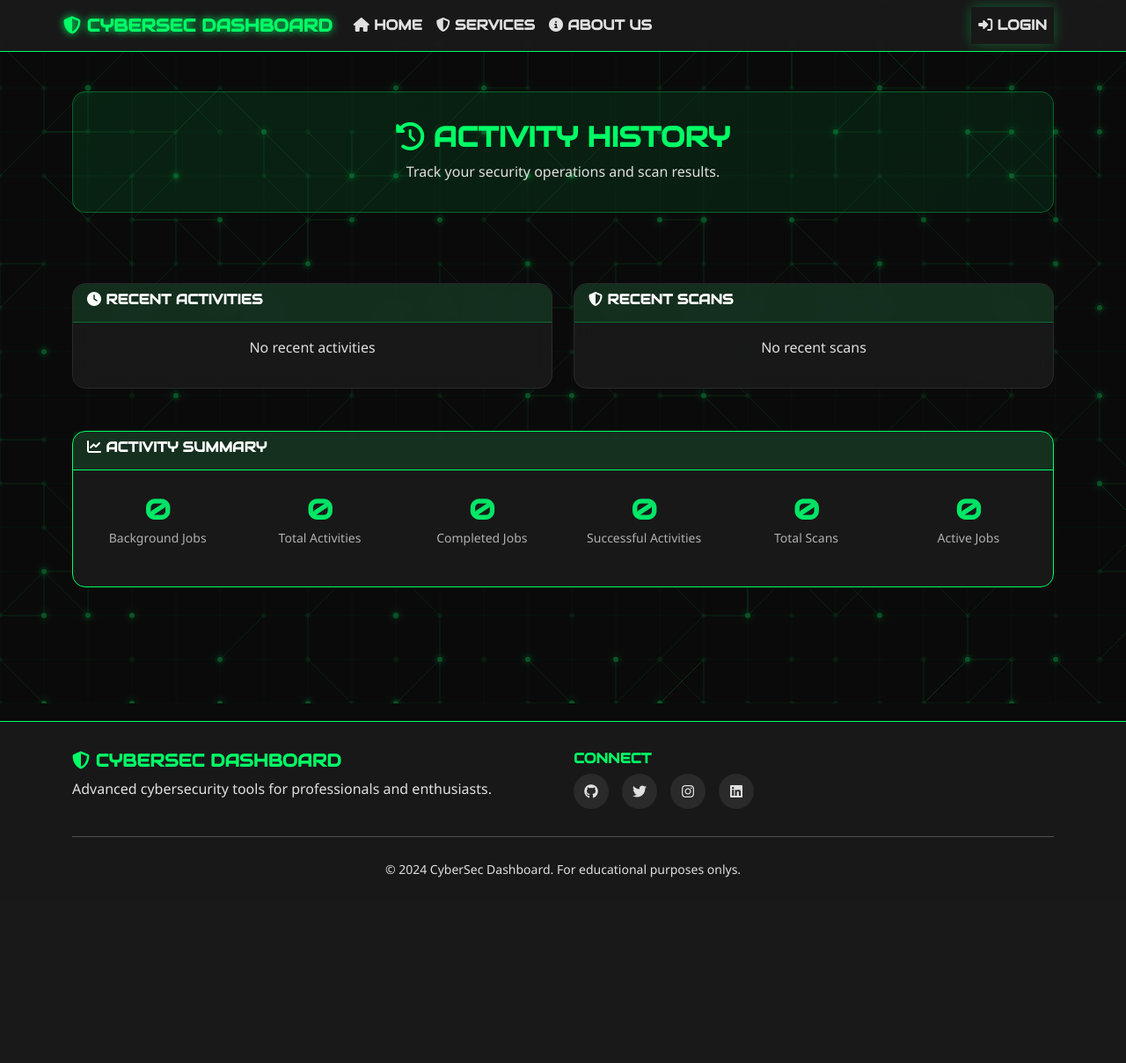
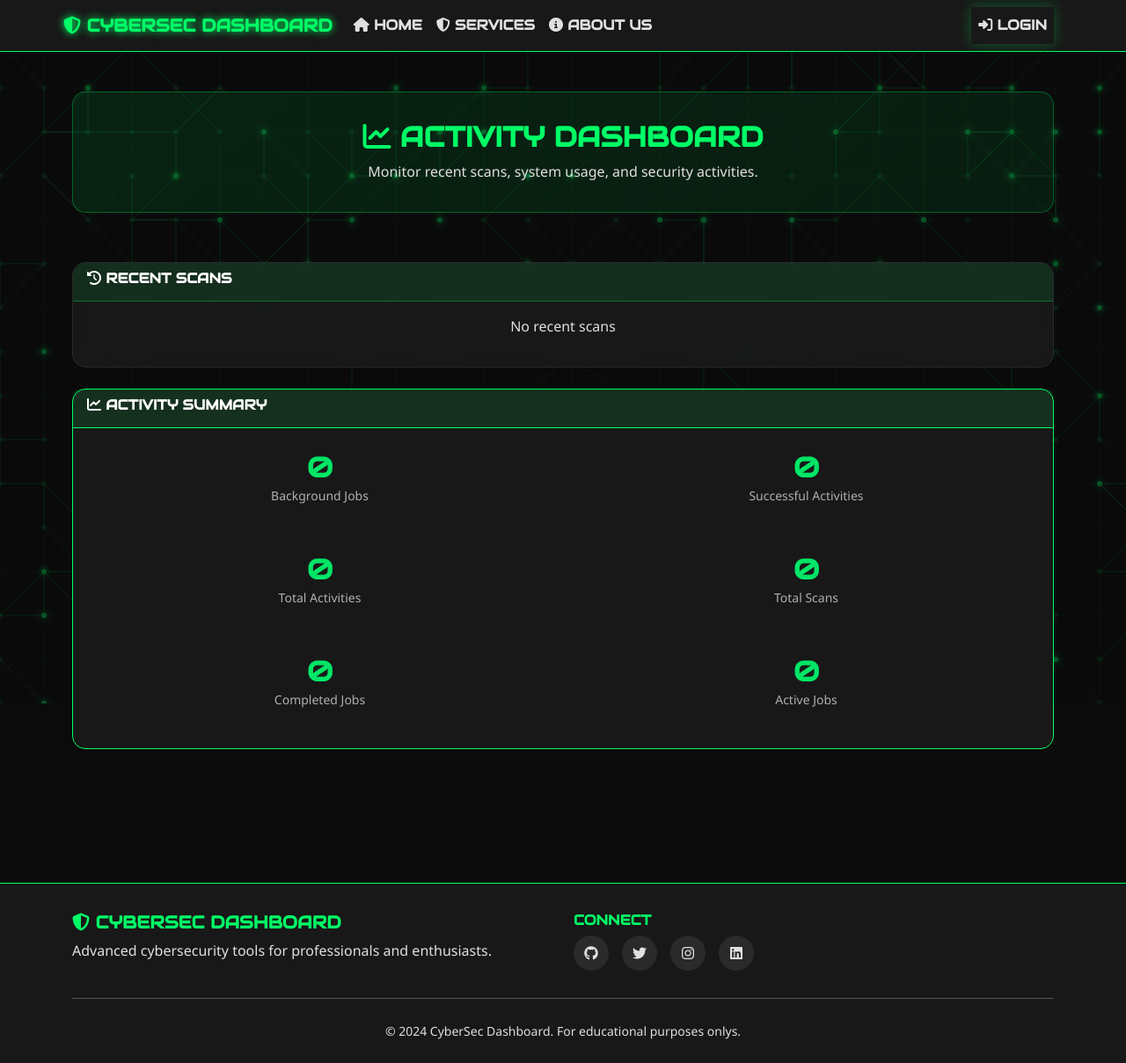
Before and after one commit to jas-preet-singh/C-SENTINAL-Cybersecurity-Dashboard-, a Flask app: template templates/activity.html in a window 1280 px wide. Shown: the whole page at 88% size. Before the commit the page ends 998 px from the top, so only its background shows below. Run offline with Flask 3, Linux system fonts and the light colour scheme; the template is opened without the code that fills it, so the values that code supplies are empty; parts of the project's set-up code (start-up, migrations or seed data) failed here and were passed over.

Commit message:
Update activity dashboard to display recent scans and improve layout
Refactors the activity page to display recent scans with risk levels and updates the header to "Activity Dashboard".

Replit-Commit-Author: Agent
Replit-Commit-Session-Id: 93d00879-e943-47a4-b806-d9a234aa8a5f
Replit-Commit-Checkpoint-Type: full_checkpoint
Replit-Commit-Screenshot-Url: https://storage.googleapis.com/screenshot-production-us-central1/bf428374-0748-4566-b4cb-974ad830c269/93d00879-e943-47a4-b806-d9a234aa8a5f/6RgtFsk

```diff
--- a/templates/activity.html
+++ b/templates/activity.html
@@ -1,59 +1,27 @@
 {% extends "base.html" %}
 
-{% block title %}Activity History - CyberSec Dashboard{% endblock %}
+{% block title %}Activity - CyberSec Dashboard{% endblock %}
 
 {% block content %}
 <div class="container">
- <!-- Header Section -->
- <div class="row mt-4 mb-5">
+    <div class="row mt-4">
         <div class="col-12">
             <div class="welcome-card">
                 <h2>
- <i class="fas fa-history"></i>
- Activity History
+                    <i class="fas fa-chart-line"></i>
+                    Activity Dashboard
                 </h2>
- <p>Track your security operations and scan results.</p>
+                <p>Monitor recent scans, system usage, and security activities.</p>
             </div>
         </div>
     </div>
 
- <!-- Recent Activity -->
- <div class="row">
- <div class="col-lg-6 mb-4">
+    <!-- Recent Scans -->
+    <div class="row mt-4">
+        <div class="col-12">
             <div class="card activity-card">
                 <div class="card-header">
- <h6><i class="fas fa-clock"></i> Recent Activities</h6>
- </div>
- <div class="card-body">
- {% if recent_jobs %}
- <div class="activity-list">
- {% for task in recent_jobs %}
- <div class="activity-item">
- <div class="activity-icon">
- <i class="fas {{ task.icon }} text-{{ 'success' if task.status == 'completed' else 'warning' if task.status == 'running' else 'danger' }}"></i>
- </div>
- <div class="activity-details">
- <strong>{{ task.title }}</strong>
- <small class="d-block text-muted">{{ task.timestamp.strftime('%Y-%m-%d %H:%M') }}</small>
- <small class="d-block text-muted">{{ task.details }}</small>
- <span class="badge bg-{{ 'success' if task.status == 'completed' else 'warning' if task.status == 'running' else 'danger' }}">
- {{ task.status.title() }}
- </span>
- </div>
- </div>
- {% endfor %}
- </div>
- {% else %}
- <p class="text-muted text-center">No recent activities</p>
- {% endif %}
- </div>
- </div>
- </div>
-
- <div class="col-lg-6 mb-4">
- <div class="card activity-card">
- <div class="card-header">
- <h6><i class="fas fa-shield-alt"></i> Recent Scans</h6>
+                    <h6><i class="fas fa-history"></i> Recent Scans</h6>
                 </div>
                 <div class="card-body">
                     {% if recent_scans %}
@@ -92,21 +60,21 @@
                     <div class="row">
                         <!-- Left Column - First 3 Statistics -->
                         <div class="col-lg-6 col-md-12">
- <div class="row text-center">
- <div class="col-lg-4 col-md-4 col-6 mb-3">
- <div class="stat-item">
+                            <div class="row g-3">
+                                <div class="col-12 mb-3">
+                                    <div class="stat-item text-center">
                                         <h3 class="stat-number">{{ total_jobs or 0 }}</h3>
                                         <small class="text-muted">Background Jobs</small>
                                     </div>
                                 </div>
- <div class="col-lg-4 col-md-4 col-6 mb-3">
- <div class="stat-item">
+                                <div class="col-12 mb-3">
+                                    <div class="stat-item text-center">
                                         <h3 class="stat-number text-info">{{ total_activities or 0 }}</h3>
                                         <small class="text-muted">Total Activities</small>
                                     </div>
                                 </div>
- <div class="col-lg-4 col-md-4 col-6 mb-3">
- <div class="stat-item">
+                                <div class="col-12 mb-3">
+                                    <div class="stat-item text-center">
                                         <h3 class="stat-number text-success">{{ completed_jobs or 0 }}</h3>
                                         <small class="text-muted">Completed Jobs</small>
                                     </div>
@@ -115,21 +83,21 @@
                         </div>
                         <!-- Right Column - Last 3 Statistics -->
                         <div class="col-lg-6 col-md-12">
- <div class="row text-center">
- <div class="col-lg-4 col-md-4 col-6 mb-3">
- <div class="stat-item">
+                            <div class="row g-3">
+                                <div class="col-12 mb-3">
+                                    <div class="stat-item text-center">
                                         <h3 class="stat-number text-success">{{ successful_activities or 0 }}</h3>
                                         <small class="text-muted">Successful Activities</small>
                                     </div>
                                 </div>
- <div class="col-lg-4 col-md-4 col-6 mb-3">
- <div class="stat-item">
+                                <div class="col-12 mb-3">
+                                    <div class="stat-item text-center">
                                         <h3 class="stat-number">{{ total_scans or 0 }}</h3>
                                         <small class="text-muted">Total Scans</small>
                                     </div>
                                 </div>
- <div class="col-lg-4 col-md-4 col-6 mb-3">
- <div class="stat-item">
+                                <div class="col-12 mb-3">
+                                    <div class="stat-item text-center">
                                         <h3 class="stat-number text-warning">{{ running_jobs or 0 }}</h3>
                                         <small class="text-muted">Active Jobs</small>
                                     </div>
```
Also changed, not shown: attached_assets/image_1757998790311.png (added), 1 other file. Lines whose indentation alone changed are shown as unchanged.
